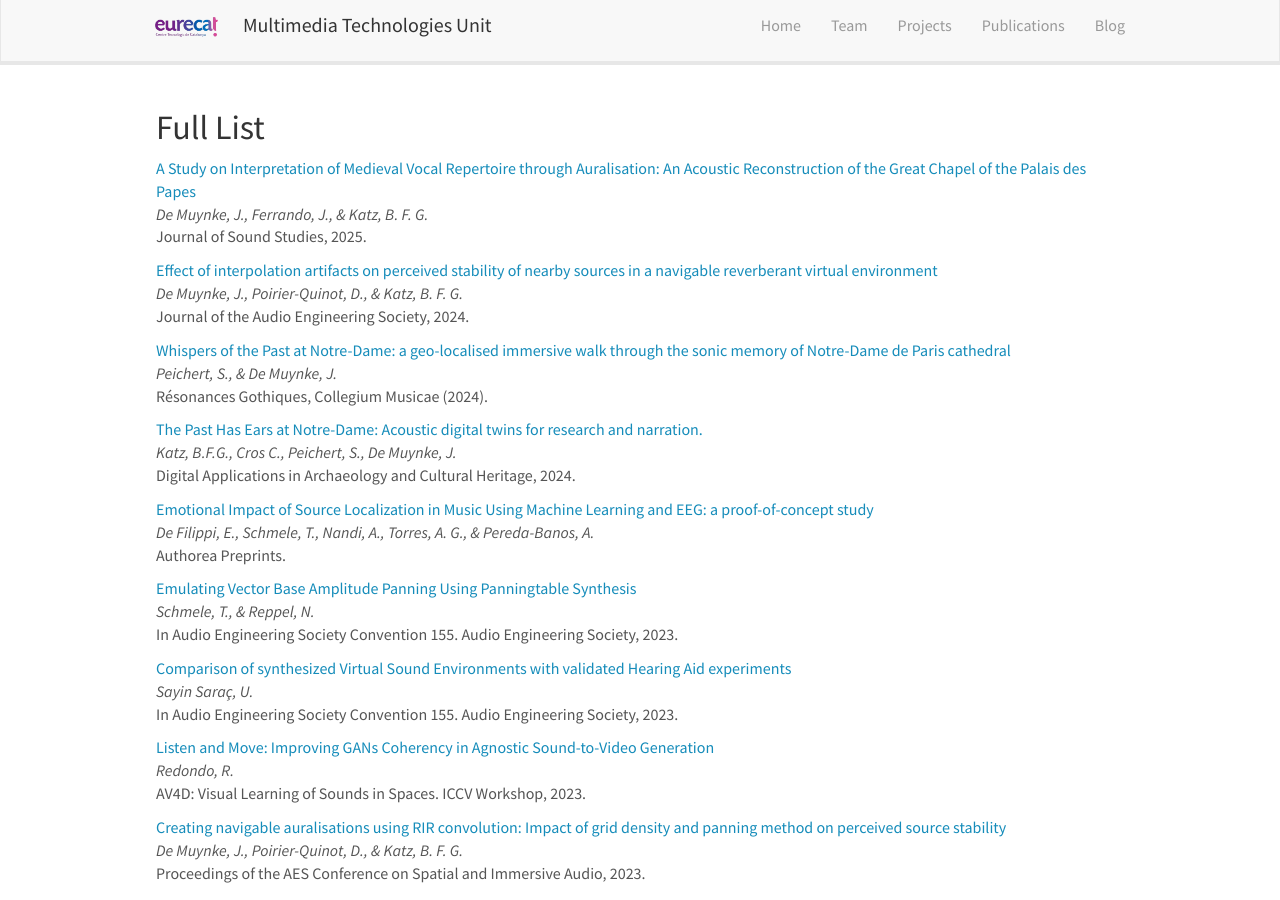
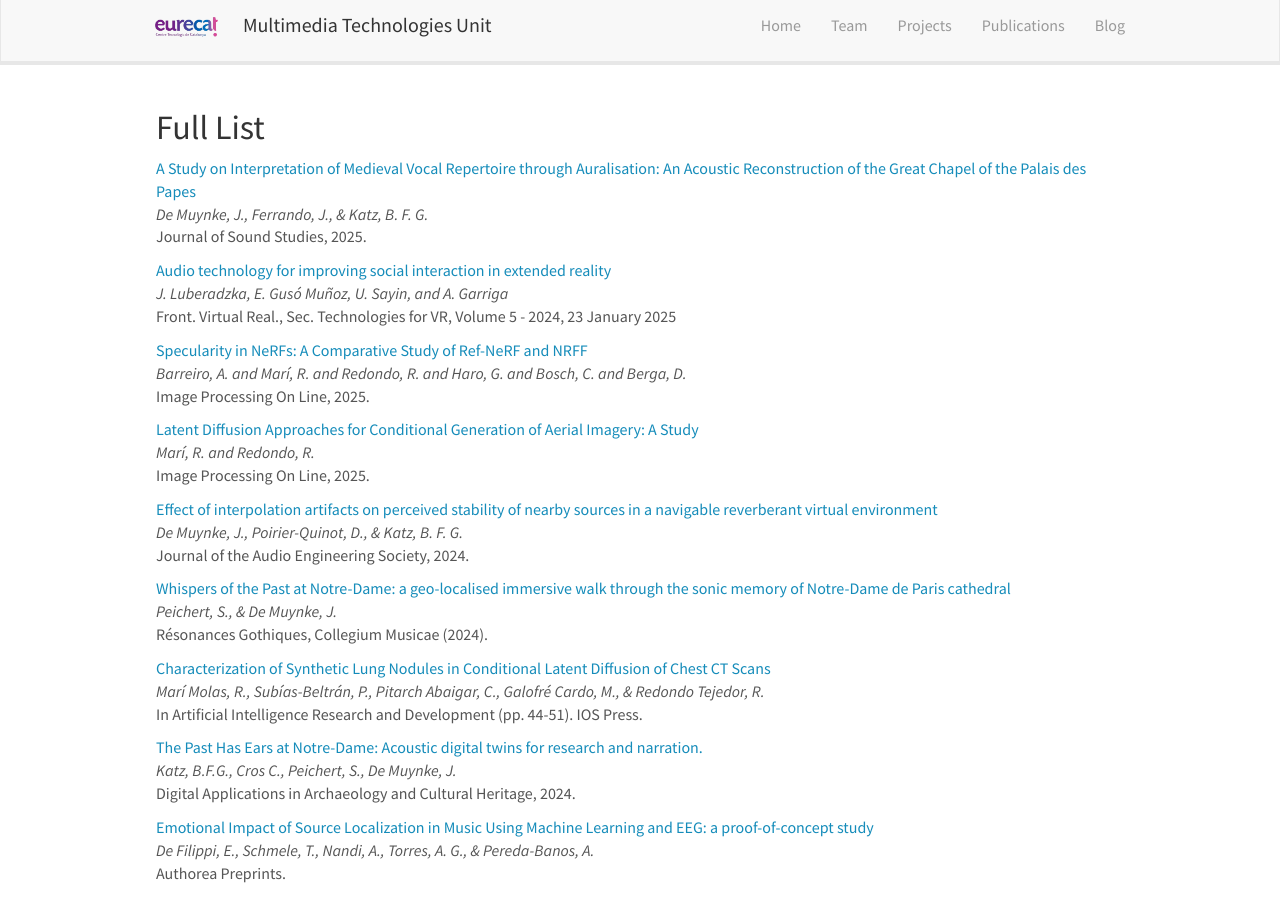
Before and after one commit to multimedia-eurecat/multimedia-eurecat.github.io, a Jekyll site: the page built from _pages/publications.md, in a window 1280 px wide and 900 px high, scrolled down 1831 px. Built offline with Jekyll 4.4.1, drawn with Linux system fonts in a browser that asks for light colours; nearby versions of some CDN libraries.

Commit message:
Added back last Rafa's contributions to the list of publicationsd

```diff
--- a/_data/publist.yml
+++ b/_data/publist.yml
@@ -15,6 +15,24 @@
   url : https://www.tandfonline.com/doi/full/10.1080/20551940.2025.2459454
   image: DiM_PRISM.jpg
   highlight: 1
+
+- title: "Audio technology for improving social interaction in extended reality"
+  authors: J. Luberadzka, E. Gusó Muñoz, U. Sayin, and A. Garriga
+  details: Front. Virtual Real., Sec. Technologies for VR, Volume 5 - 2024, 23 January 2025
+  url: https://doi.org/10.3389/frvir.2024.1442774
+  highlight: 0
+
+- title: "Specularity in NeRFs: A Comparative Study of Ref-NeRF and NRFF"
+  authors: Barreiro, A. and Marí, R. and Redondo, R. and Haro, G. and Bosch, C. and Berga, D.
+  details: Image Processing On Line, 2025.
+  url: https://ipolcore.ipol.im/demo/clientApp/demo.html?id=77777000506
+  highlight: 0
+
+- title: "Latent Diffusion Approaches for Conditional Generation of Aerial Imagery: A Study"
+  authors: Marí, R. and Redondo, R.
+  details: Image Processing On Line, 2025.
+  url: https://ipolcore.ipol.im/demo/clientApp/demo.html?id=77777000505
+  highlight: 0
 
 # 2024
 
@@ -36,6 +54,11 @@
   url: https://zenodo.org/records/14163355
   highlight: 0
 
+- title: "Characterization of Synthetic Lung Nodules in Conditional Latent Diffusion of Chest CT Scans"
+  authors: Marí Molas, R., Subías-Beltrán, P., Pitarch Abaigar, C., Galofré Cardo, M., & Redondo Tejedor, R.
+  details: In Artificial Intelligence Research and Development (pp. 44-51). IOS Press.
+  url: https://ebooks.iospress.nl/pdf/doi/10.3233/FAIA240408
+  highlight: 0
 
 - title: "The Past Has Ears at Notre-Dame: Acoustic digital twins for research and narration."
   authors: Katz, B.F.G., Cros C., Peichert, S., De Muynke, J.
```
